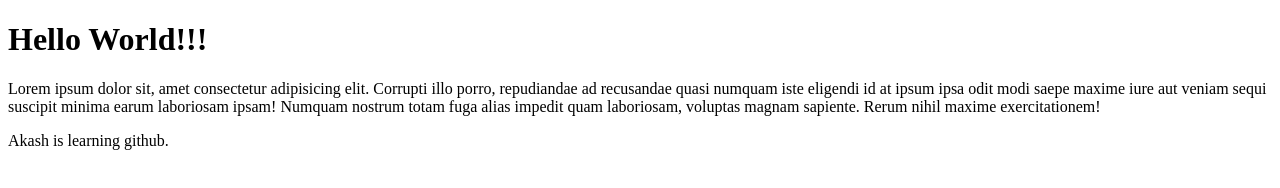
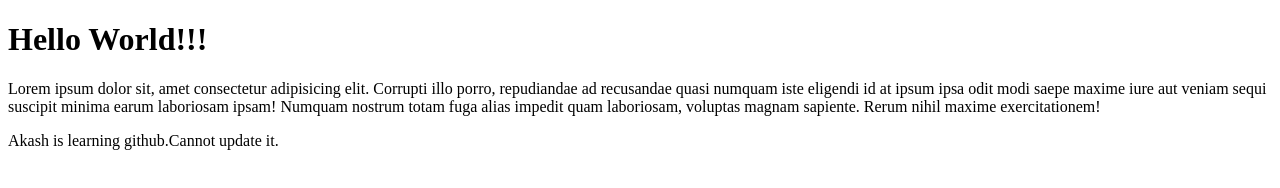
Before and after one commit to akash-31194/Project1, a plain HTML site: page index.html in a window 1280 px wide. Drawn offline with Linux system fonts and the light colour scheme.

Commit message:
Update index.html

```diff
--- a/index.html
+++ b/index.html
@@ -9,6 +9,6 @@
 <body>
     <h1>Hello World!!!</h1>
     <p>Lorem ipsum dolor sit, amet consectetur adipisicing elit. Corrupti illo porro, repudiandae ad recusandae quasi numquam iste eligendi id at ipsum ipsa odit modi saepe maxime iure aut veniam sequi suscipit minima earum laboriosam ipsam! Numquam nostrum totam fuga alias impedit quam laboriosam, voluptas magnam sapiente. Rerum nihil maxime exercitationem!</p>
-    <p>Akash is learning github.</p>
+    <p>Akash is learning github.Cannot update it.</p>
 </body>
 </html>
```
